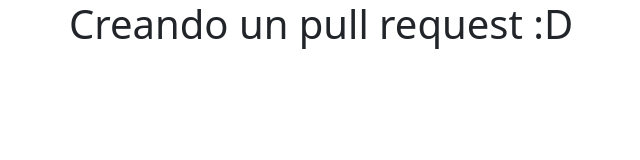
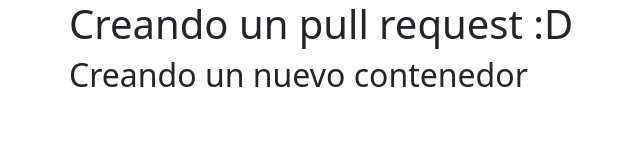
Before and after one commit to mojonapower/practices-pull-request-github-ft-xiv, a plain HTML site: page index.html in a window 1280 px wide. Shown: the whole page, without its empty margins (13-653 px from the left). Drawn offline with nearby package versions, Linux system fonts and the light colour scheme.

Commit message:
Creando un nuevo contenedor

```diff
--- a/index.html
+++ b/index.html
@@ -16,6 +16,14 @@
         </div>
     </div>
 
+    <div class="container">
+        <div class="row">
+            <div class="col-12">
+                <h2>Creando un nuevo contenedor</h2>
+            </div>
+        </div>
+    </div>
+
 
     <script src="https://cdn.jsdelivr.net/npm/@popperjs/core@2.10.2/dist/umd/popper.min.js" integrity="sha384-7+zCNj/IqJ95wo16oMtfsKbZ9ccEh31eOz1HGyDuCQ6wgnyJNSYdrPa03rtR1zdB" crossorigin="anonymous"></script>
     <script src="https://cdn.jsdelivr.net/npm/bootstrap@5.1.3/dist/js/bootstrap.min.js" integrity="sha384-QJHtvGhmr9XOIpI6YVutG+2QOK9T+ZnN4kzFN1RtK3zEFEIsxhlmWl5/YESvpZ13" crossorigin="anonymous"></script>
```
